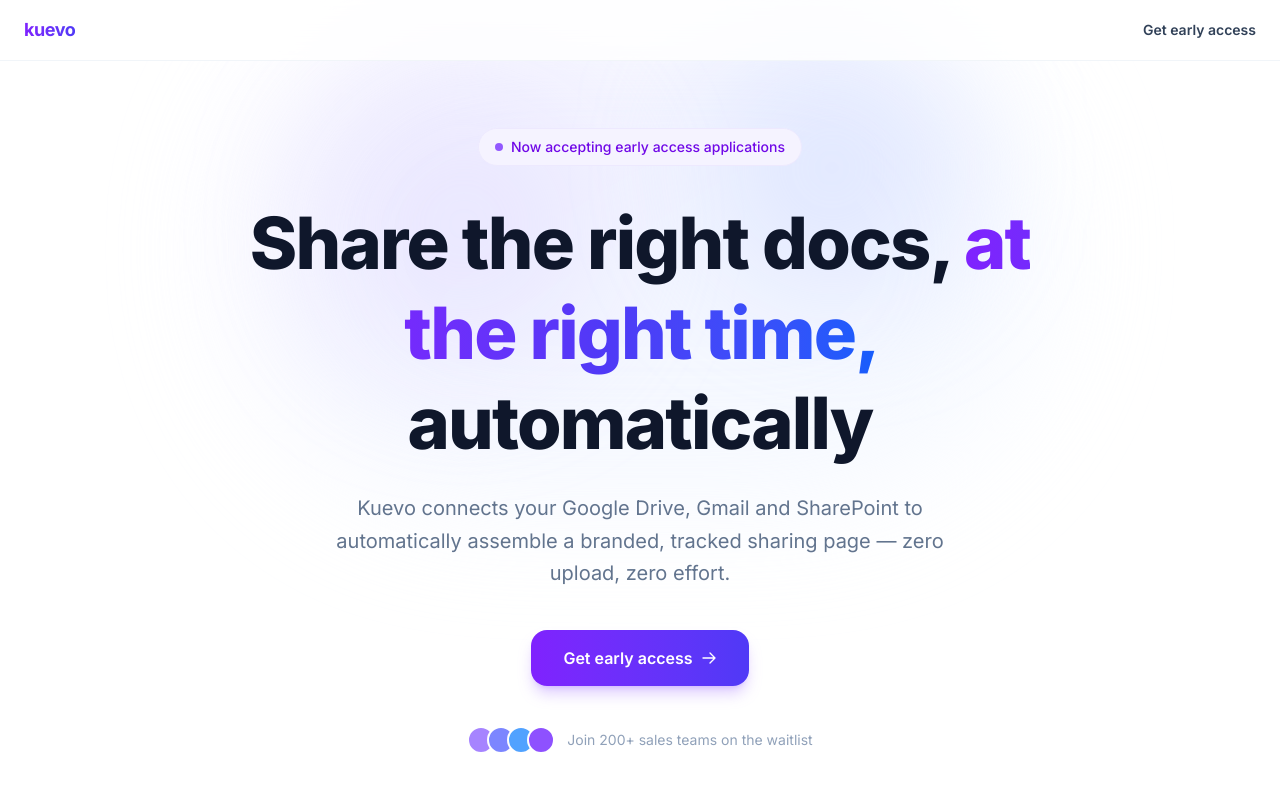
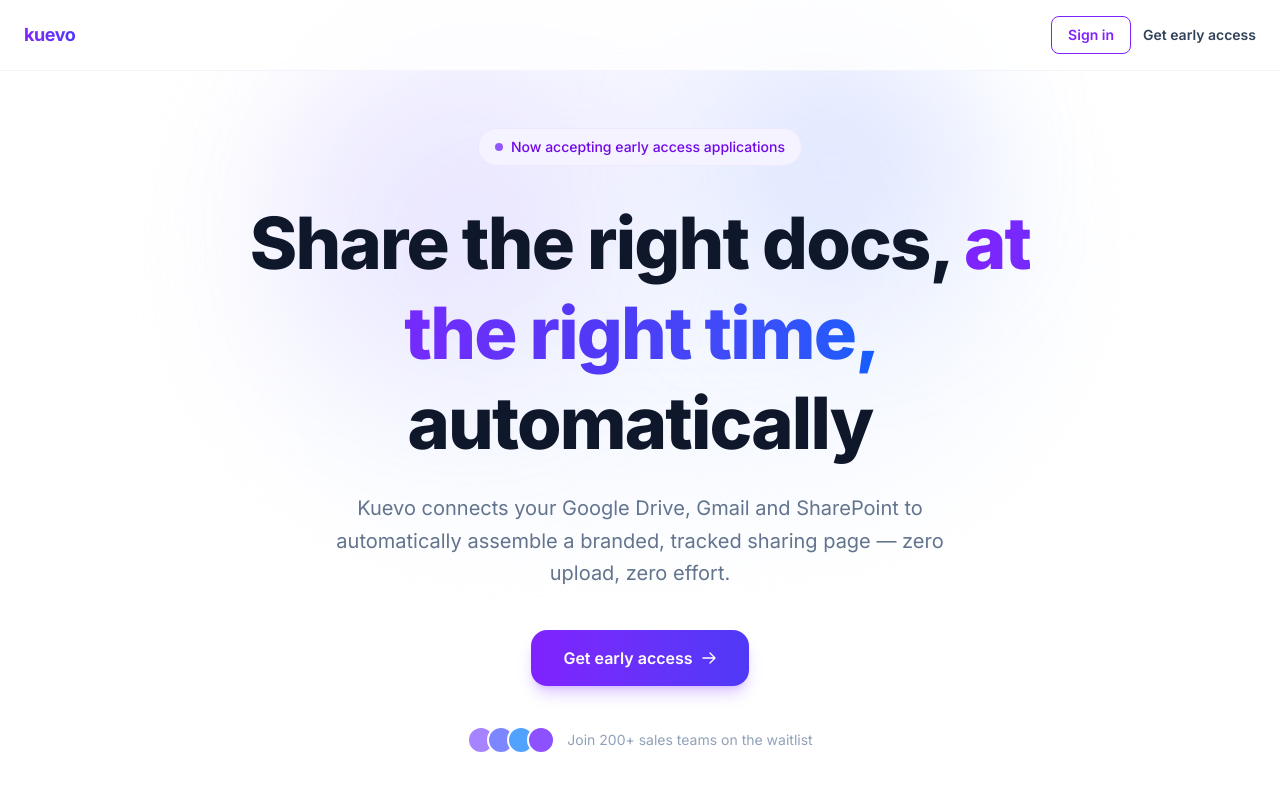
Before and after one commit to dams-lore/kuevo, a Next.js app: page / in a window 1280 px wide. Shown: the top 800 px of the page. Built offline with nearby package versions, Linux system fonts and the light colour scheme.

Commit message:
feat: sign in button on landing + redeploy tasks 1-4

```diff
--- a/src/app/page.tsx
+++ b/src/app/page.tsx
@@ -236,12 +236,20 @@
         <span className="text-lg font-bold tracking-tight bg-gradient-to-r from-violet-600 to-indigo-600 bg-clip-text text-transparent">
           kuevo
         </span>
+        <div className="flex items-center gap-3">
+          <a
+            href="/login"
+            className="text-sm font-semibold text-violet-600 border border-violet-600 hover:bg-violet-600 hover:text-white px-4 py-2 rounded-lg transition-colors"
+          >
+            Sign in
+          </a>
           <button
             onClick={scrollToForm}
             className="text-sm font-semibold text-slate-700 hover:text-violet-600 transition-colors"
           >
             Get early access
           </button>
+        </div>
       </nav>
 
       {/* Hero */}
```
Lines whose indentation alone changed are shown as unchanged.
